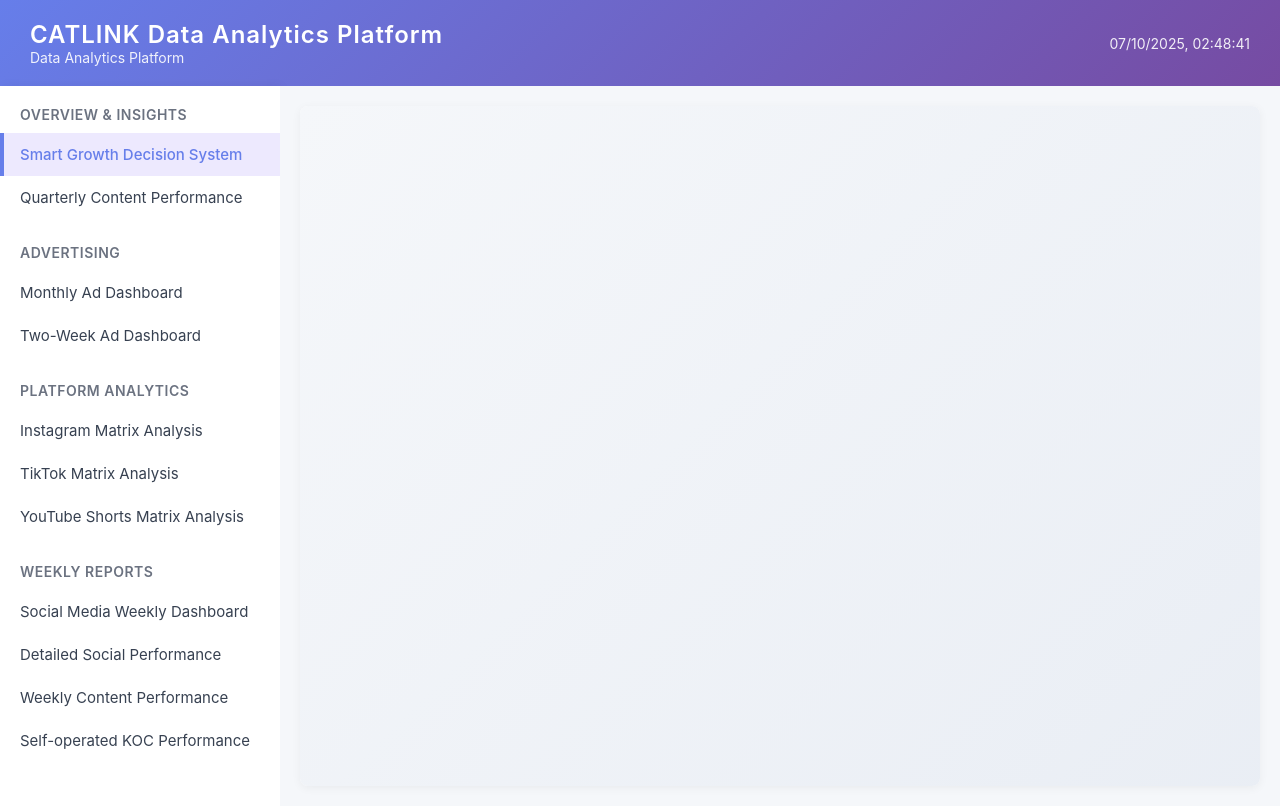
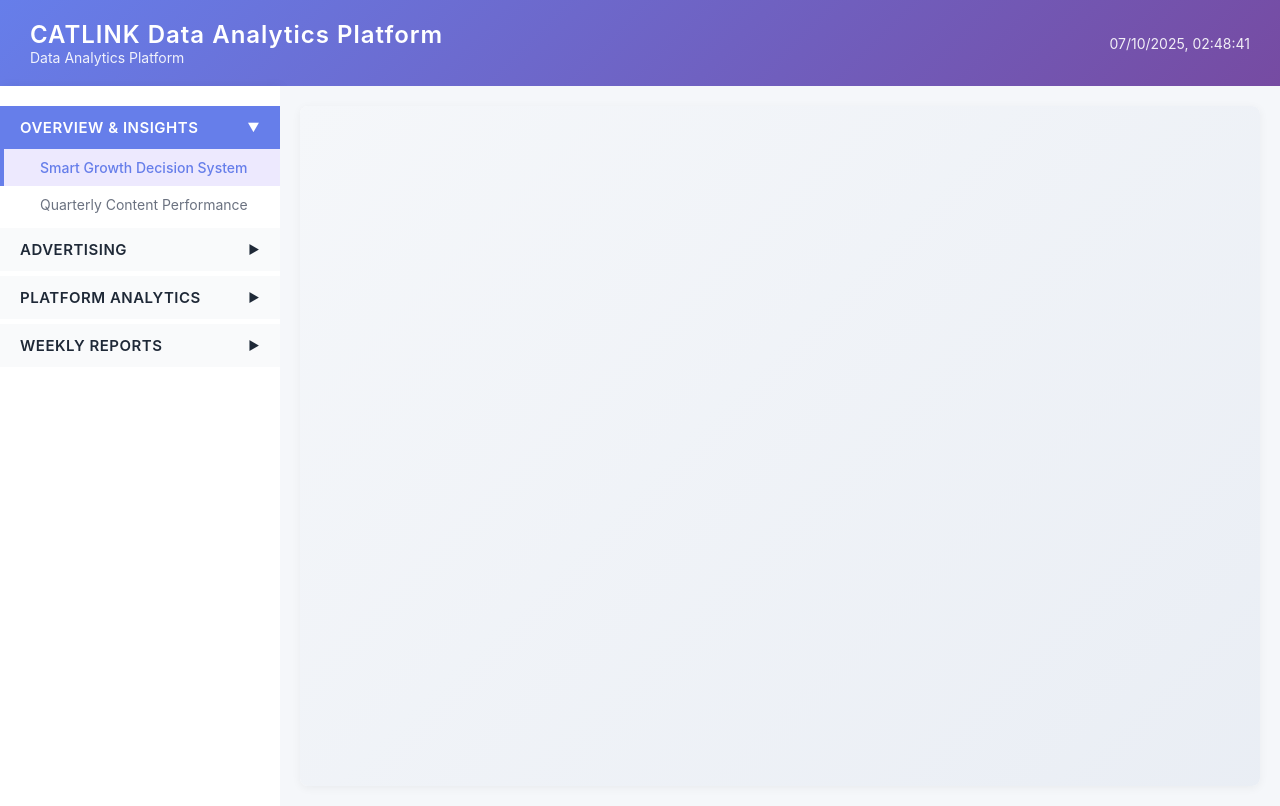
Before and after one commit to keevingfu/catlink2, a plain HTML site: page index.html in a window 1280 px wide. Drawn offline with nearby package versions, Linux system fonts and the light colour scheme.

Commit message:
Add files via upload

```diff
--- a/index.html
+++ b/index.html
@@ -74,35 +74,76 @@
 
         /* 菜单分类 */
         .menu-category {
-            margin-bottom: 25px;
+            margin-bottom: 5px;
         }
 
+        /* 一级菜单标题 */
         .category-title {
-            font-size: 14px;
-            color: #6b7280;
+            font-size: 15px;
+            color: #1f2937;
             font-weight: 600;
-            padding: 0 20px;
-            margin-bottom: 10px;
+            padding: 12px 20px;
+            margin-bottom: 0;
             text-transform: uppercase;
             letter-spacing: 0.5px;
+            cursor: pointer;
+            background-color: #f9fafb;
+            transition: all 0.3s ease;
+            display: flex;
+            align-items: center;
+            justify-content: space-between;
+            user-select: none;
         }
 
-        /* 菜单项 */
+        .category-title:hover {
+            background-color: #f3f4f6;
+            color: #667eea;
+        }
+
+        .category-title.expanded {
+            background-color: #667eea;
+            color: white;
+        }
+
+        /* 展开/收起图标 */
+        .category-title::after {
+            content: '▶';
+            font-size: 12px;
+            transition: transform 0.3s ease;
+        }
+
+        .category-title.expanded::after {
+            transform: rotate(90deg);
+        }
+
+        /* 二级菜单容器 */
+        .submenu {
+            max-height: 0;
+            overflow: hidden;
+            transition: max-height 0.3s ease;
+        }
+
+        .submenu.expanded {
+            max-height: 500px;
+        }
+
+        /* 二级菜单项 */
         .menu-item {
             display: block;
-            padding: 12px 20px;
-            color: #374151;
+            padding: 10px 20px 10px 40px;
+            color: #6b7280;
             text-decoration: none;
-            font-size: 15px;
+            font-size: 14px;
             transition: all 0.3s ease;
             cursor: pointer;
             position: relative;
+            background-color: white;
         }
 
         .menu-item:hover {
             background-color: #f3f4f6;
             color: #667eea;
-            padding-left: 25px;
+            padding-left: 45px;
         }
 
         .menu-item.active {
@@ -205,33 +246,41 @@
         <nav class="sidebar">
             <!-- 总览与决策 -->
             <div class="menu-category">
-                <div class="category-title">Overview & Insights</div>
+                <div class="category-title expanded">Overview & Insights</div>
+                <div class="submenu expanded">
                     <a class="menu-item" data-page="catlink-selfkoc_q2_overview.html">Smart Growth Decision System</a>
                     <a class="menu-item" data-page="catlink-quarterly-performance-dashboard.html">Quarterly Content Performance</a>
+                </div>
             </div>
 
             <!-- 广告投放 -->
             <div class="menu-category">
                 <div class="category-title">Advertising</div>
+                <div class="submenu">
                     <a class="menu-item" data-page="catlink-ads_June4-18-2025.html">Monthly Ad Dashboard</a>
                     <a class="menu-item" data-page="Catlink_ads_June11-24-2025..html">Two-Week Ad Dashboard</a>
+                </div>
             </div>
 
             <!-- 平台矩阵分析 -->
             <div class="menu-category">
                 <div class="category-title">Platform Analytics</div>
+                <div class="submenu">
                     <a class="menu-item" data-page="catlink-selfkoc_instagram-performance.html">Instagram Matrix Analysis</a>
                     <a class="menu-item" data-page="catlink-selfkoc_tiktok-performance.html">TikTok Matrix Analysis</a>
                     <a class="menu-item" data-page="catlink-selfkoc_youtube-performance.html">YouTube Shorts Matrix Analysis</a>
+                </div>
             </div>
 
             <!-- 周度报告 -->
             <div class="menu-category">
                 <div class="category-title">Weekly Reports</div>
+                <div class="submenu">
                     <a class="menu-item" data-page="catlink-selfkoc_week_performance.html">Social Media Weekly Dashboard</a>
                     <a class="menu-item" data-page="catlink-selfkoc-week_detail_performance.html">Detailed Social Performance</a>
                     <a class="menu-item" data-page="catlink-selfkoc_week_content_performance.html">Weekly Content Performance</a>
                     <a class="menu-item" data-page="catlink-selfkoc_lastweek_performance.html">Self-operated KOC Performance</a>
+                </div>
             </div>
         </nav>
 
@@ -249,6 +298,7 @@
 
     <script>
         // 获取DOM元素
+        const categoryTitles = document.querySelectorAll('.category-title');
         const menuItems = document.querySelectorAll('.menu-item');
         const contentFrame = document.getElementById('content-frame');
         const loading = document.getElementById('loading');
@@ -260,7 +310,30 @@
             defaultMenuItem.classList.add('active');
         }
 
-        // 菜单点击事件
+        // 一级菜单展开/收起功能
+        categoryTitles.forEach(title => {
+            title.addEventListener('click', function() {
+                const submenu = this.nextElementSibling;
+                const isExpanded = this.classList.contains('expanded');
+
+                // 切换当前菜单的展开状态
+                if (isExpanded) {
+                    this.classList.remove('expanded');
+                    submenu.classList.remove('expanded');
+                } else {
+                    // 可选：关闭其他已展开的菜单
+                    // categoryTitles.forEach(t => {
+                    //     t.classList.remove('expanded');
+                    //     t.nextElementSibling.classList.remove('expanded');
+                    // });
+
+                    this.classList.add('expanded');
+                    submenu.classList.add('expanded');
+                }
+            });
+        });
+
+        // 二级菜单点击事件
         menuItems.forEach(item => {
             item.addEventListener('click', function(e) {
                 e.preventDefault();
@@ -279,6 +352,14 @@
 
                 // 加载页面
                 contentFrame.src = page;
+
+                // 确保父级菜单是展开状态
+                const parentSubmenu = this.parentElement;
+                const parentTitle = parentSubmenu.previousElementSibling;
+                if (!parentSubmenu.classList.contains('expanded')) {
+                    parentSubmenu.classList.add('expanded');
+                    parentTitle.classList.add('expanded');
+                }
             });
         });
 
```
Lines whose indentation alone changed are shown as unchanged.
